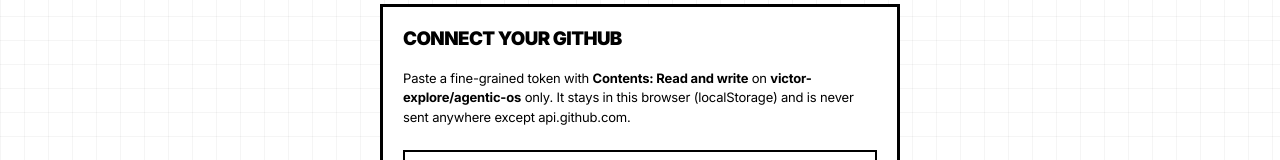
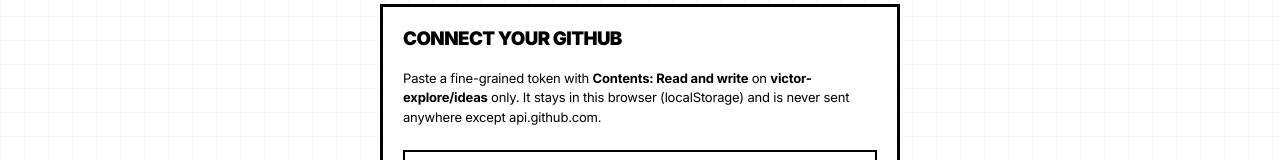
Before and after one commit to victor-explore/ideas-viewer, a plain HTML site: page index.html in a window 1280 px wide. Shown: the part 152-312 px from the top of the page. Drawn offline with Linux system fonts and the light colour scheme.

```diff
--- a/index.html
+++ b/index.html
@@ -39,7 +39,7 @@ function embed(u){let m;if(m=u.match(/instagram\.com\/(reel|reels|p|tv)\/([\w-]+
 if(m=u.match(/(?:x|twitter)\.com\/\w+\/status\/(\d+)/))return `<blockquote class="twitter-tweet" data-theme="light"><a href="https://twitter.com/i/status/${m[1]}"></a></blockquote>`;
 if(m=u.match(/(?:youtube\.com\/(?:watch\?v=|shorts\/|embed\/)|youtu\.be\/)([\w-]{11})/))return `<iframe loading="lazy" src="https://www.youtube-nocookie.com/embed/${m[1]}" allowfullscreen></iframe>`;return ''}
 
-const OWNER='victor-explore',REPO='agentic-os',BR='main';let D=[],F='all',T='';
+const OWNER='victor-explore',REPO='ideas',BR='main';let D=[],F='all',T='';
 const tok=()=>localStorage.getItem('gh_tok');
 async function gh(path,opt={}){const r=await fetch('https://api.github.com'+path,{...opt,headers:{Authorization:'Bearer '+tok(),Accept:'application/vnd.github+json','Content-Type':'application/json'}});if(!r.ok)throw new Error(r.status+' '+(await r.text()).slice(0,200));return r.json()}
 function parse(path,text,oid){let fm={},body=text;const m=text.match(/^---\n([\s\S]*?)\n---\n?([\s\S]*)$/);if(m){body=m[2];for(const l of m[1].split('\n')){const i=l.indexOf(':');if(i>0)fm[l.slice(0,i).trim()]=l.slice(i+1).trim()}}
```
